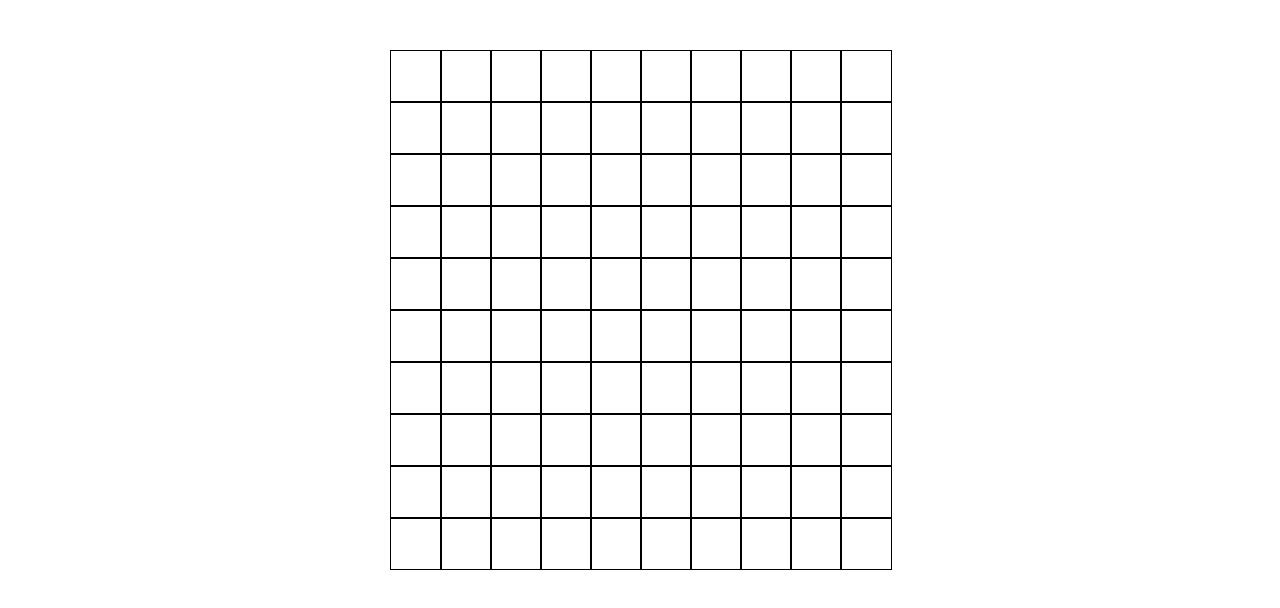
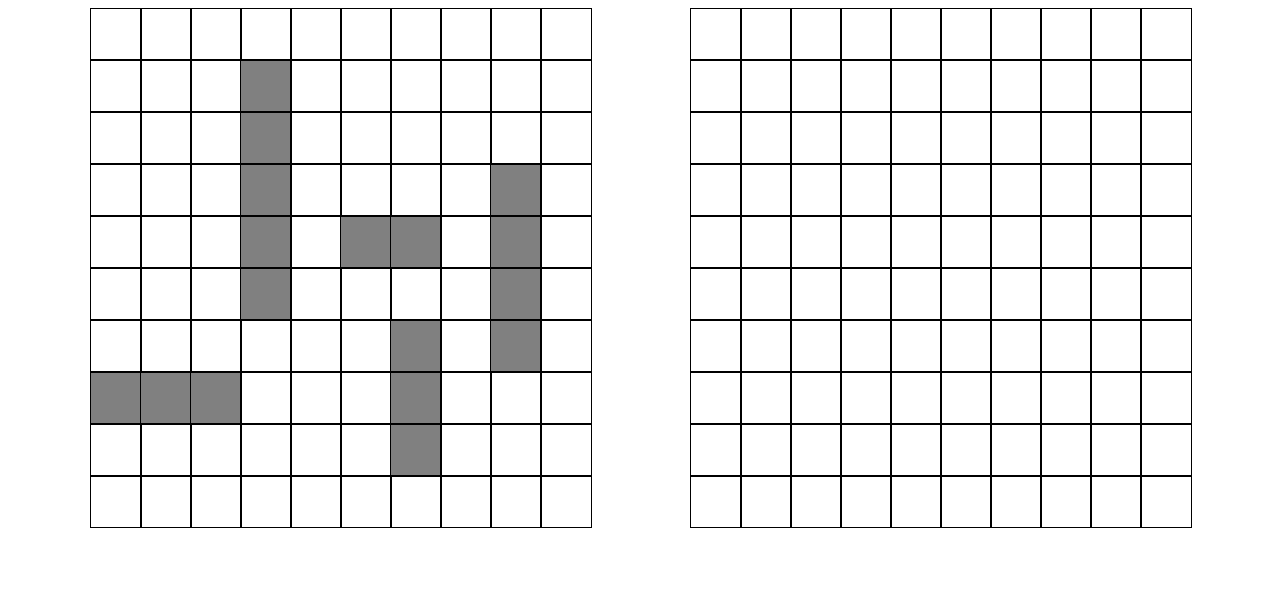
Before and after one commit to chanlapping/battleship, a website built with webpack: page dist/index.html in a window 1280 px wide. Built offline with nearby package versions, Linux system fonts and the light colour scheme.

Commit message:
Add gameDOM module and displayBoard function

```diff
--- /dev/null
+++ b/src/gameDOM.js
@@ -0,0 +1,19 @@
+
+
+export function displayBoard(board, container, mode) {
+    for (let y = 0; y < 10; y++) {
+        for (let x = 0; x < 10; x++) {
+            const content = board.get(x, y);
+            if (content == 'm') {
+                container.innerHTML += `<div class="square missed"></div>`;
+            } else if (content == 'x') {
+                container.innerHTML += `<div class="square hit"></div>`;
+            } else if (mode == 'player' && content != 'e') {
+                container.innerHTML += `<div class="square ship"></div>`;
+            } else {
+                container.innerHTML += `<div class="square"></div>`;
+            }
+
+        }
+    }
+}
--- a/src/index.js
+++ b/src/index.js
@@ -1,5 +1,6 @@
 import gameBoardFactory from "./gameBoardFactory";
 import playerFactory from "./playerFactory";
+import * as gameDOM from "./gameDOM";
 import './style.css';
 
 // create new game
@@ -15,7 +16,7 @@ const computer = playerFactory();
 // populate game boards
 playerBoard.placeShip('patrol', 'h', 5, 4);
 playerBoard.placeShip('submarine', 'h', 0, 7);
-playerBoard.placeShip('destroyer', 'v', 6, 7);
+playerBoard.placeShip('destroyer', 'v', 6, 6);
 playerBoard.placeShip('battleship', 'v', 8, 3);
 playerBoard.placeShip('carrier', 'v', 3, 1);
 
@@ -24,3 +25,8 @@ computerBoard.placeShip('submarine', 'h', 0, 9);
 computerBoard.placeShip('destroyer', 'v', 2, 3);
 computerBoard.placeShip('battleship', 'h', 4, 2);
 computerBoard.placeShip('carrier', 'v', 6, 4);
+
+const playerBoardDisplay = document.querySelector('#player-board');
+const computerBoardDisplay = document.querySelector('#computer-board');
+gameDOM.displayBoard(playerBoard, playerBoardDisplay, 'player');
+gameDOM.displayBoard(computerBoard, computerBoardDisplay);
--- a/src/style.css
+++ b/src/style.css
@@ -1,16 +1,25 @@
 body {
     box-sizing: border-box;
+    display: flex;
+    justify-content: center;
+    align-items: center;
+    gap: 100px;
 }
 
 .board {
     display: grid;
     grid-template-columns: repeat(10, 50px);
-    width: 500px;
-    margin: 50px auto;
 }
 
 .square {
     border: 1px solid black;
     width: 50px;
     height: 50px;
+    display: flex;
+    justify-content: center;
+    align-items: center;
 }
+
+.square.ship {
+    background-color: gray;
+}
```
Also changed, not shown: dist/index.html, dist/main.js.
